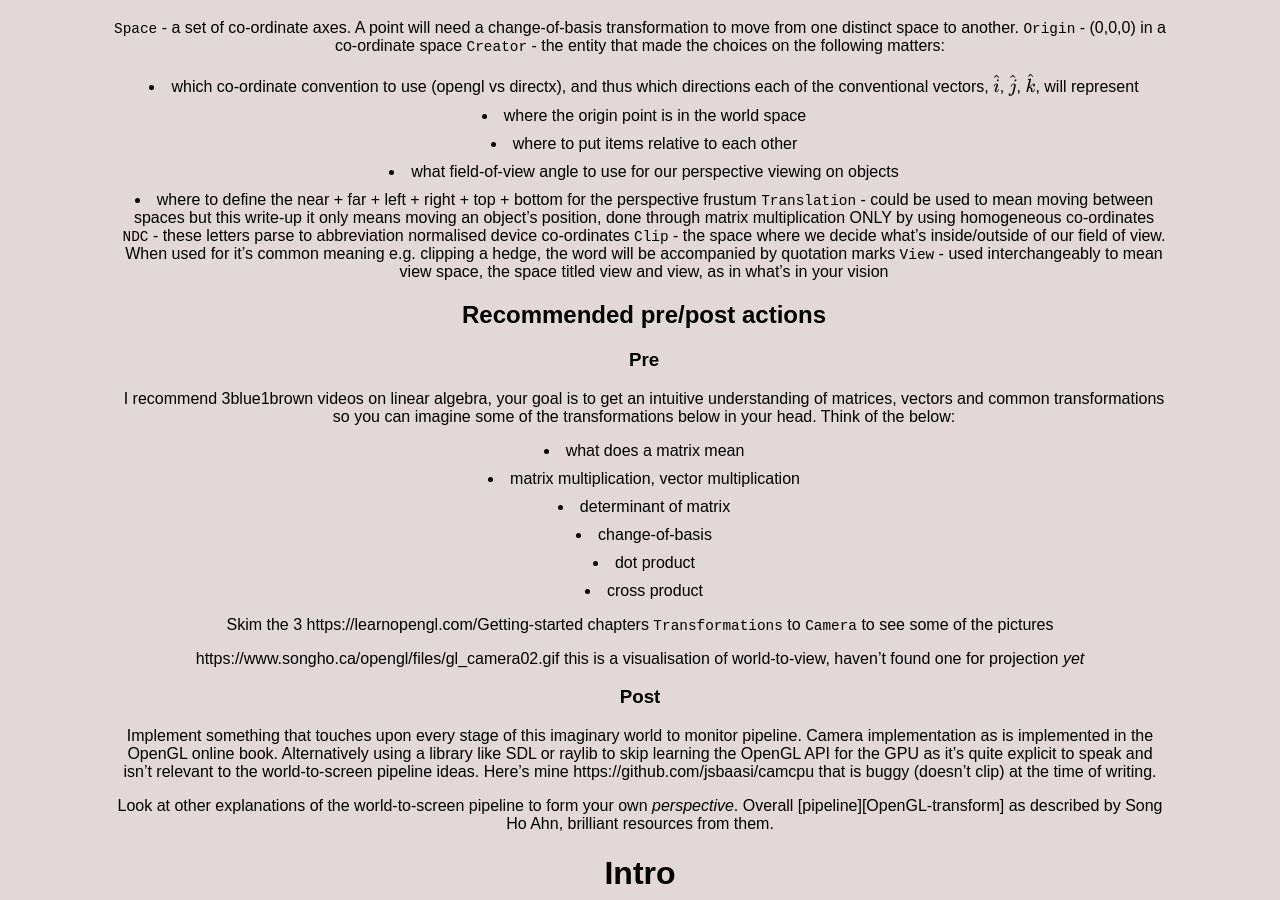
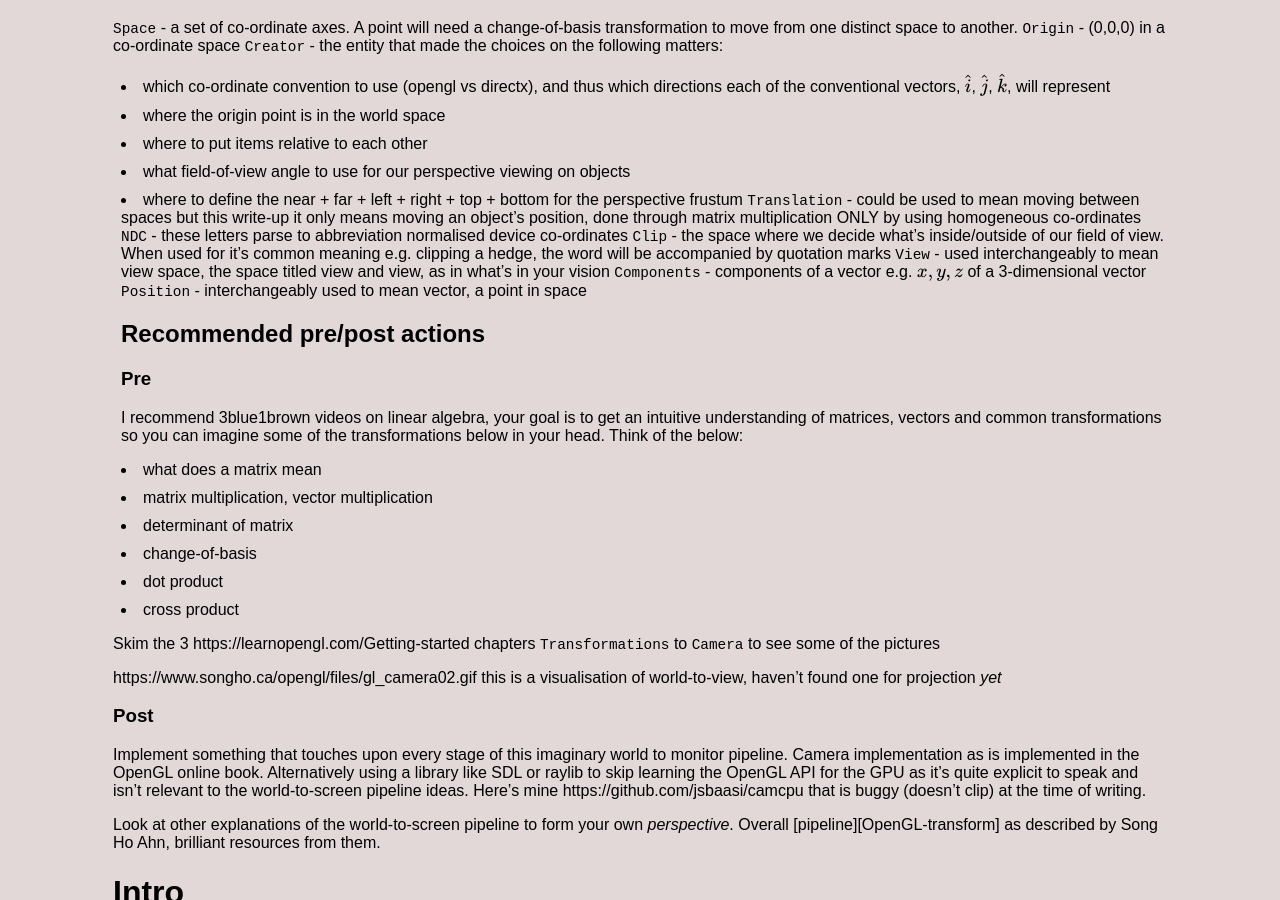
Before and after one commit to jsbaasi/jsbaasi.github.io, a Jekyll site: the page built from _posts/2026-03-29-world-to-screen.md, in a window 1280 px wide and 900 px high, scrolled down 422 px. Built offline with Jekyll 4.4.1, drawn with Linux system fonts in a browser that asks for light colours.

Commit message:
vault backup: 2026-04-28 12:40:29

```diff
--- a/_layouts/post.html
+++ b/_layouts/post.html
@@ -53,6 +53,6 @@ layout: default
   <h1 class="post-title">{{ page.title }}</h1>
   <p class="post-date">{{ page.date | date: "%B %d, %Y" }}</p>
 </div>
-<div class="post-content" style="max-width: 85%; margin: 0 auto; padding: 0 0.5rem;">
+<div class="post-content" style="max-width: 85%; margin: 0 auto; padding: 0 0.5rem; text-align: left;">
   {{ content }}
 </div>
--- a/_posts/2026-03-29-world-to-screen.md
+++ b/_posts/2026-03-29-world-to-screen.md
@@ -23,6 +23,8 @@ permalink: /world-to-screen/
 `NDC` - these letters parse to abbreviation normalised device co-ordinates
 `Clip` - the space where we decide what's inside/outside of our field of view. When used for it's common meaning e.g. clipping a hedge, the word will be accompanied by quotation marks
 `View` - used interchangeably to mean view space, the space titled view and view, as in what's in your vision
+`Components` - components of a vector e.g. $x,y,z$ of a 3-dimensional vector
+`Position` - interchangeably used to mean vector, a point in space
 ## Recommended pre/post actions
 ### Pre
 I recommend 3blue1brown videos on linear algebra, your goal is to get an intuitive understanding of matrices, vectors and common transformations so you can imagine some of the transformations below in your head. Think of the below:
```
